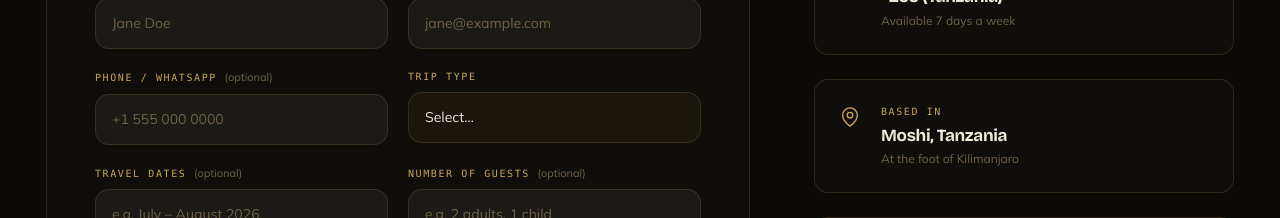
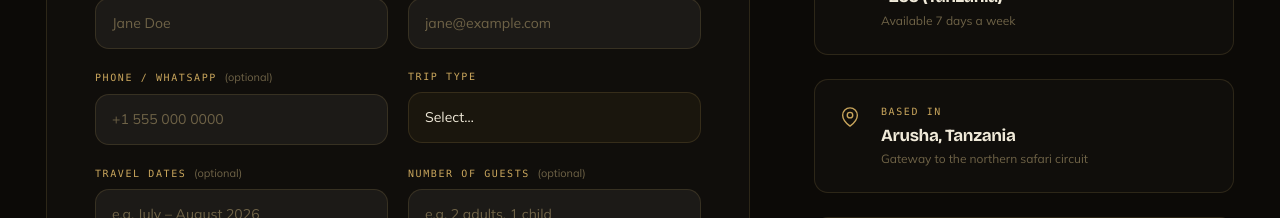
Before and after one commit to churchboyeli-eng/AFRICAN-GENUINE, a Next.js app: page /contact in a window 1280 px wide. Shown: the part 780-998 px from the top of the page. Built offline with nearby package versions, Linux system fonts and the light colour scheme.

Commit message:
Fix location: Moshi → Arusha, Tanzania

```diff
--- a/src/app/contact/page.tsx
+++ b/src/app/contact/page.tsx
@@ -34,8 +34,8 @@ const contactDetails = [
   },
   {
     label: 'Based in',
-    value: 'Moshi, Tanzania',
-    sub: 'At the foot of Kilimanjaro',
+    value: 'Arusha, Tanzania',
+    sub: 'Gateway to the northern safari circuit',
     href: null,
     icon: (
       <svg width="22" height="22" viewBox="0 0 24 24" fill="none" stroke="currentColor" strokeWidth="1.5" strokeLinecap="round" strokeLinejoin="round" aria-hidden="true">
```
